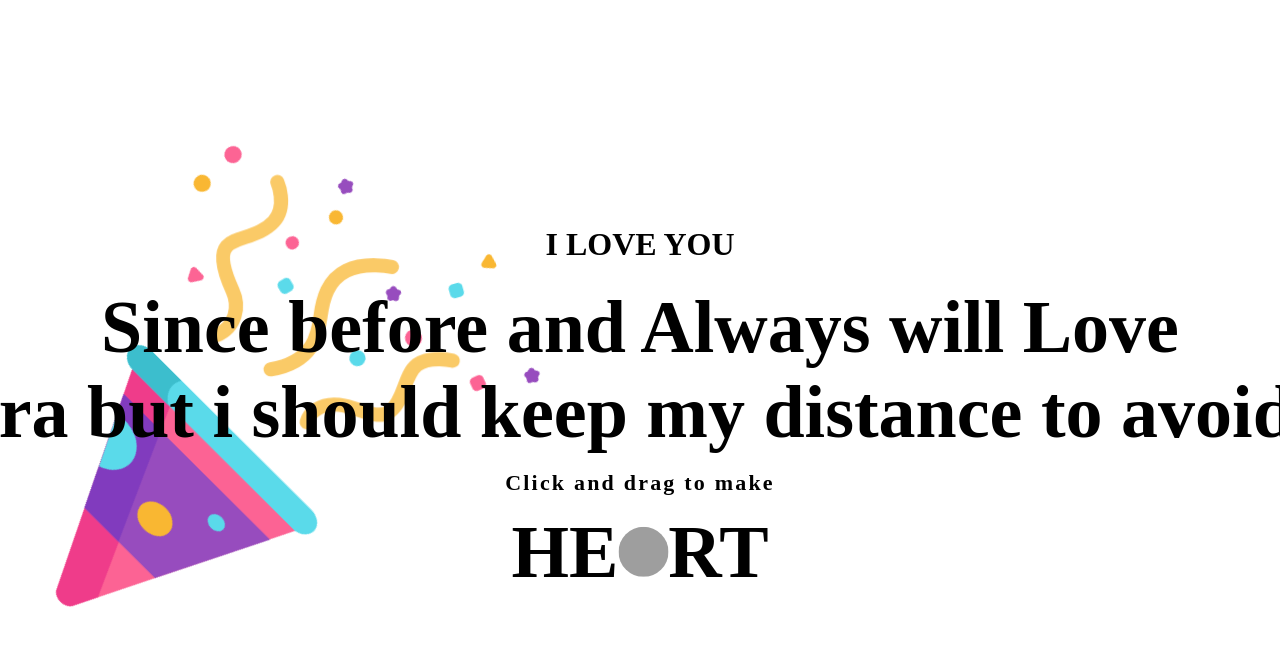
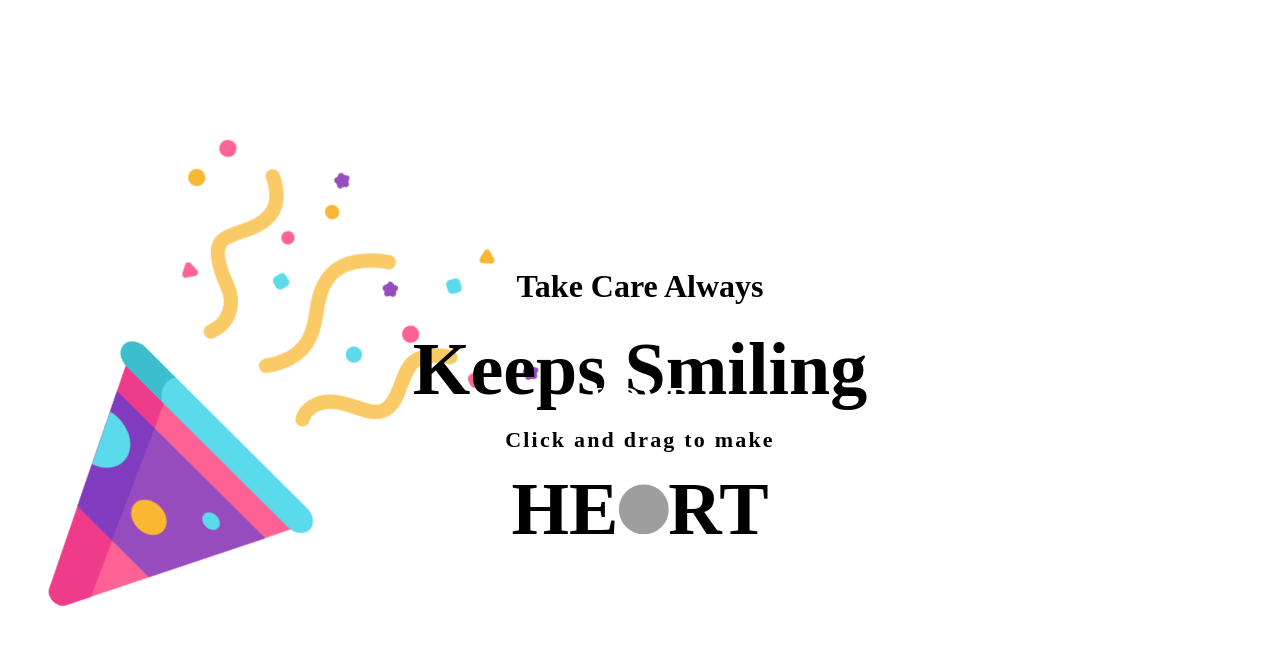
Before and after one commit to Adrian1802/Monthsary, a plain HTML site: page index.html in a window 1280 px wide. Shown: the top 646 px of the page. Drawn offline with Linux system fonts and the light colour scheme; grey boxes are pictures that could not be loaded.

Commit message:
Update index.html

```diff
--- a/index.html
+++ b/index.html
@@ -5,6 +5,9 @@
   <meta name="viewport" content="width=device-width, initial-scale=1">
   <title>Monthsary</title>
   <style type="text/css">
+    /* Your existing CSS styles here */
+
+
 		$color-bg: #C44D58;
 $color-white: #fff;
 $color-donut: #dbbe83;
@@ -416,22 +419,32 @@ $fa-amazon: #00A8E1;
   }
 }
 
+    /* Additional styles for the name letters */
+    .name-letters {
+      position: absolute;
+      top: 50%;
+      left: 50%;
+      transform: translate(-50%, -50%);
+      font-size: 36px;
+      font-weight: bold;
+      color: #fff;
+      text-align: center;
+      white-space: nowrap;
+    }
   </style>
 </head>
 <body>
   <div class="canvas">
     <div class="intro">
-  	<center><h1>I LOVE YOU</h1></center>
-    <div class="title">Since before and Always will Love </div>
-	  <div class="title">Miss you sobra but i should keep my distance to avoid getting hurt </div>
+      <center><h1>Take Care Always</h1></center>
+      <div class="title">
+        <div class="title">Keeps Smiling </div>
         <h1 class="heading">Click and drag to make</h1>
         <div class="title">HE<div class="bear static"></div>RT</div>
-
-
       </div>
       <div class="sizer hidden"></div>
     </div>
-
+    <div class="name-letters">LOVE</div> <!-- Display name letters here -->
 <svg version="1.1" id="Layer_1" xmlns="http://www.w3.org/2000/svg" xmlns:xlink="http://www.w3.org/1999/xlink" x="0px" y="0px"
      	 viewBox="0 0 800 800" style="enable-background:new 0 0 800 800;" xml:space="preserve">
      	 <g class="confetti-cone">
@@ -490,7 +503,12 @@ $fa-amazon: #00A8E1;
       </g>
 </svg>
 
+
+
+  </div>
+
   <script type="text/javascript">
+
 var canvas = document.querySelector('.canvas');
 var sizer = document.querySelector('.sizer');
 var startX = '';
@@ -592,6 +610,7 @@ window.addEventListener('mousedown', handleMousedown);
 canvas.addEventListener('touchend', handleClick);
 
 addSprinkles(document.querySelector('.static-icing'));
+
   </script>
 </body>
 </html>
```
Lines whose indentation alone changed are shown as unchanged.
